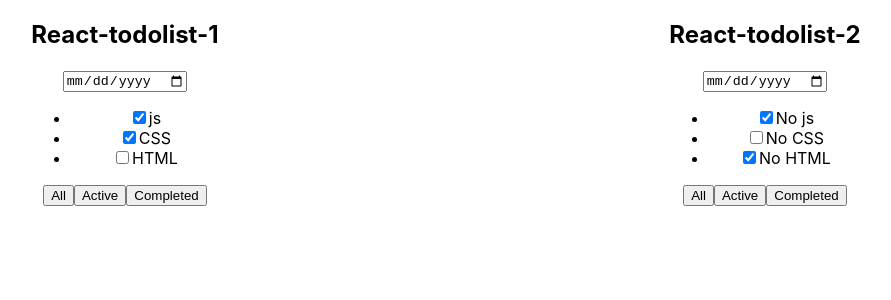
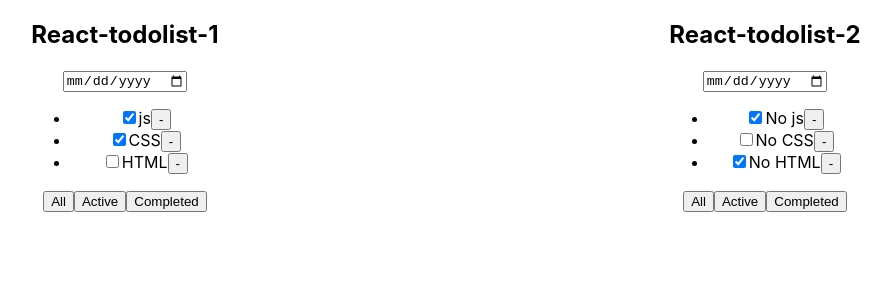
Before and after one commit to Mikhail326/TodoList-react-ts, a React (Create React App) app: page / in a window 1280 px wide. Shown: the top 300 px of the page, without its empty margins (194-1085 px from the left). Built offline with nearby package versions, Linux system fonts and the light colour scheme.

Commit message:
lesson 3-1

```diff
--- a/src/App.tsx
+++ b/src/App.tsx
@@ -1,14 +1,14 @@
 import React from 'react';
 import './App.css';
-import TodoList, { TasksType } from './components/TodoList/TodoList';
+import TodoList from './components/TodoList/TodoList';
 
-const tasks1: Array<TasksType> = [
+const tasks1 = [
   {id: 1, title:'js', isDone: true},
   {id: 2, title:'CSS', isDone: true},
   {id: 3, title:'HTML', isDone: false}
 ]
 
-const tasks2: Array<TasksType> = [
+const tasks2 = [
   {id: 1, title:'No js', isDone: true},
   {id: 2, title:'No CSS', isDone: false},
   {id: 3, title:'No HTML', isDone: true}
--- a/src/components/TodoList/TodoList.tsx
+++ b/src/components/TodoList/TodoList.tsx
@@ -11,7 +11,10 @@ type PropsType = {
   tasks: Array<TasksType>
 }
 
-function TodoList(props:PropsType) {
+function TodoList(props: PropsType) {
+  const removeTask = (id:number) => {
+    props.tasks.filter(el => { el.id !== id })
+  }
   return (
     <div>
       <h2>{props.title}</h2>
@@ -20,9 +23,13 @@ function TodoList(props:PropsType) {
       </div>
       <div>
         <ul>
-          <li><input type="checkbox" checked={props.tasks[0].isDone}/><span>{props.tasks[0].title}</span></li>
-          <li><input type="checkbox" checked={props.tasks[1].isDone}/><span>{props.tasks[1].title}</span></li>
-          <li><input type="checkbox" checked={props.tasks[2].isDone}/><span>{props.tasks[2].title}</span></li>
+          {props.tasks.map(input => {
+            return <li>
+              <input type="checkbox" checked={input.isDone} />
+              <span>{input.title}</span>
+              <button onClick={() => {removeTask(input.id)}}>-</button>
+            </li>
+          })}
         </ul>
       </div>
       <div>
```
